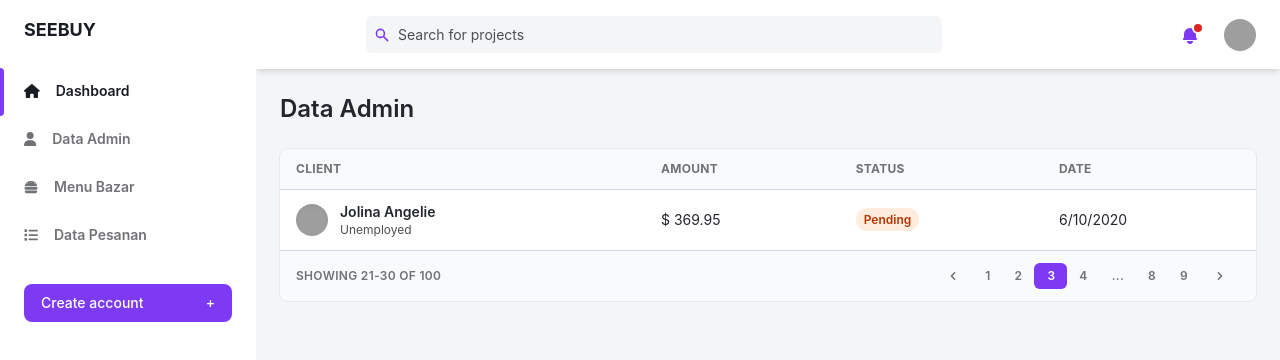
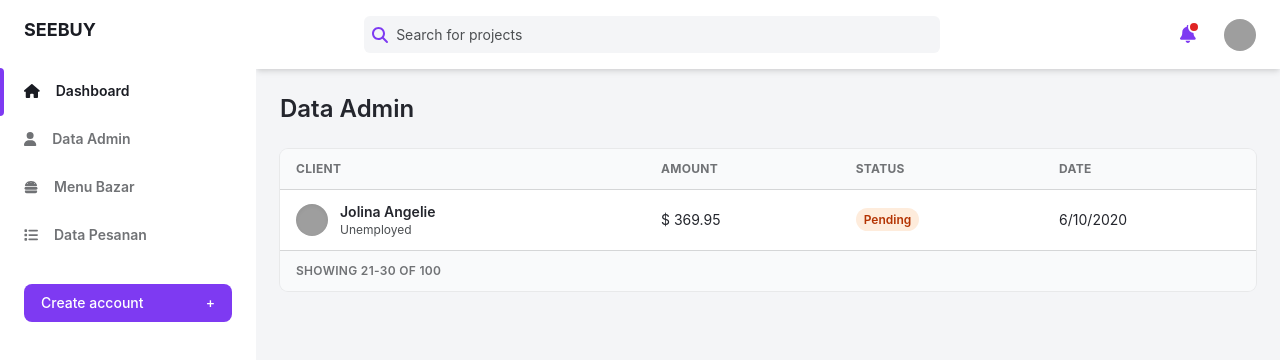
Before and after one commit to fandi-ahmad/seebuy-frontend, a React (Create React App) app: page /data-admin in a window 1280 px wide. Shown: the top 360 px of the page. Built offline with nearby package versions, Linux system fonts and the light colour scheme; grey boxes are pictures that could not be loaded.

Commit message:
Repair code

```diff
--- a/src/api/MenuBazar.js
+++ b/src/api/MenuBazar.js
@@ -27,7 +27,7 @@ export const UpdateBazar = (id, data) => {
 }
 
 export const DeleteBazar = (id) => {
-    return axios.delete(`${apiUrl}/deletr/${id}`)
+    return axios.delete(`${apiUrl}/delete/${id}`)
     .then(response => response.data)
     .catch(error => {
         throw error;
--- a/src/components/Navbar.js
+++ b/src/components/Navbar.js
@@ -1,3 +1,5 @@
+import { faBell } from '@fortawesome/free-solid-svg-icons'
+import { FontAwesomeIcon } from '@fortawesome/react-fontawesome'
 import React from 'react'
 import SearchInput from './inputs/SearchInput'
 
@@ -5,21 +7,15 @@ export const Navbar = () => {
     return (
         <header className="z-10 py-4 bg-white shadow-md ">
             <div className="container flex items-center justify-between h-full px-6 mx-auto text-purple-600">
-                <button className="p-1 mr-5 -ml-1 rounded-md md:hidden focus:outline-none focus:shadow-outline-purple" aria-label="Menu">
-                    <svg className="w-6 h-6" aria-hidden="true" fill="currentColor" viewBox="0 0 20 20" >
-                        <path fill-rule="evenodd" d="M3 5a1 1 0 011-1h12a1 1 0 110 2H4a1 1 0 01-1-1zM3 10a1 1 0 011-1h12a1 1 0 110 2H4a1 1 0 01-1-1zM3 15a1 1 0 011-1h12a1 1 0 110 2H4a1 1 0 01-1-1z" clip-rule="evenodd"></path>
-                    </svg>
-                </button>
+
                 {/* <!-- Search input --> */}
                 <SearchInput />
                 <ul className="flex items-center flex-shrink-0 space-x-6">
 
                     <li className="dropdown dropdown-end cursor-pointer">
-                        <button className="relative align-middle rounded-md focus:outline-none focus:shadow-outline-purple" tabIndex={0}>
-                            <svg className="w-5 h-5" aria-hidden="true" fill="currentColor" viewBox="0 0 20 20" >
-                                <path d="M10 2a6 6 0 00-6 6v3.586l-.707.707A1 1 0 004 14h12a1 1 0 00.707-1.707L16 11.586V8a6 6 0 00-6-6zM10 18a3 3 0 01-3-3h6a3 3 0 01-3 3z"></path>
-                            </svg>
-                            <span aria-hidden="true" className="absolute top-0 right-0 inline-block w-3 h-3 transform translate-x-1 -translate-y-1 bg-red-600 border-2 border-white rounded-full" ></span>
+                        <button className="relative align-middle px-1 text-lg rounded-md focus:outline-none focus:shadow-outline-purple" tabIndex={0}>
+                            <FontAwesomeIcon icon={faBell} />
+                            <span className="absolute m-1 top-0 right-0 inline-block w-3 h-3 transform translate-x-1 -translate-y-1 bg-red-600 border-2 border-white rounded-full" ></span>
                         </button>
                         <ul tabIndex={0} className="dropdown-content menu p-2 shadow bg-white border-gray-100 text-gray-600 rounded-lg w-52">
                             <li className='font-semibold'><a>Item 1.1</a></li>
@@ -30,7 +26,7 @@ export const Navbar = () => {
                     <li className="dropdown dropdown-end cursor-pointer">
                         <img className="object-cover w-8 h-8 rounded-full"
                             src="https://images.unsplash.com/photo-1502378735452-bc7d86632805?ixlib=rb-0.3.5&q=80&fm=jpg&crop=entropy&cs=tinysrgb&w=200&fit=max&s=aa3a807e1bbdfd4364d1f449eaa96d82"
-                            alt="" aria-hidden="true" tabIndex={1}
+                            alt="" tabIndex={1}
                         />
                         <ul tabIndex={1} className="dropdown-content menu p-2 shadow bg-white border-gray-100 text-gray-600 rounded-lg w-52">
                             <li className='font-semibold'><a>Item 2.1</a></li>
--- a/src/components/Pagination.js
+++ b/src/components/Pagination.js
@@ -4,89 +4,7 @@ export const Pagination = () => {
     return (
         <span className="flex col-span-4 mt-2 sm:mt-auto sm:justify-end">
             <nav aria-label="Table navigation">
-                <ul className="inline-flex items-center">
-                <li>
-                    <button
-                    className="px-3 py-1 rounded-md rounded-l-lg focus:outline-none focus:shadow-outline-purple"
-                    aria-label="Previous"
-                    >
-                    <svg
-                        aria-hidden="true"
-                        className="w-4 h-4 fill-current"
-                        viewBox="0 0 20 20"
-                    >
-                        <path
-                        d="M12.707 5.293a1 1 0 010 1.414L9.414 10l3.293 3.293a1 1 0 01-1.414 1.414l-4-4a1 1 0 010-1.414l4-4a1 1 0 011.414 0z"
-                        clip-rule="evenodd"
-                        fill-rule="evenodd"
-                        ></path>
-                    </svg>
-                    </button>
-                </li>
-                <li>
-                    <button
-                    className="px-3 py-1 rounded-md focus:outline-none focus:shadow-outline-purple"
-                    >
-                    1
-                    </button>
-                </li>
-                <li>
-                    <button
-                    className="px-3 py-1 rounded-md focus:outline-none focus:shadow-outline-purple"
-                    >
-                    2
-                    </button>
-                </li>
-                <li>
-                    <button
-                    className="px-3 py-1 text-white transition-colors duration-150 bg-purple-600 border border-r-0 border-purple-600 rounded-md focus:outline-none focus:shadow-outline-purple"
-                    >
-                    3
-                    </button>
-                </li>
-                <li>
-                    <button
-                    className="px-3 py-1 rounded-md focus:outline-none focus:shadow-outline-purple"
-                    >
-                    4
-                    </button>
-                </li>
-                <li>
-                    <span className="px-3 py-1">...</span>
-                </li>
-                <li>
-                    <button
-                    className="px-3 py-1 rounded-md focus:outline-none focus:shadow-outline-purple"
-                    >
-                    8
-                    </button>
-                </li>
-                <li>
-                    <button
-                    className="px-3 py-1 rounded-md focus:outline-none focus:shadow-outline-purple"
-                    >
-                    9
-                    </button>
-                </li>
-                <li>
-                    <button
-                    className="px-3 py-1 rounded-md rounded-r-lg focus:outline-none focus:shadow-outline-purple"
-                    aria-label="Next"
-                    >
-                    <svg
-                        className="w-4 h-4 fill-current"
-                        aria-hidden="true"
-                        viewBox="0 0 20 20"
-                    >
-                        <path
-                        d="M7.293 14.707a1 1 0 010-1.414L10.586 10 7.293 6.707a1 1 0 011.414-1.414l4 4a1 1 0 010 1.414l-4 4a1 1 0 01-1.414 0z"
-                        clip-rule="evenodd"
-                        fill-rule="evenodd"
-                        ></path>
-                    </svg>
-                    </button>
-                </li>
-                </ul>
+
             </nav>
         </span>
     )
--- a/src/components/Sidebar.js
+++ b/src/components/Sidebar.js
@@ -45,7 +45,7 @@ export const Sidebar = () => {
                     <div className="px-6 my-6">
                         <button className="flex items-center justify-between w-full px-4 py-2 text-sm font-medium leading-5 text-white transition-colors duration-150 bg-purple-600 border border-transparent rounded-lg active:bg-purple-600 hover:bg-purple-700 focus:outline-none focus:shadow-outline-purple">
                             Create account
-                            <span className="ml-2" aria-hidden="true">+</span>
+                            <span className="ml-2">+</span>
                         </button>
                     </div>
                 </div>
--- a/src/components/inputs/SearchInput.js
+++ b/src/components/inputs/SearchInput.js
@@ -1,13 +1,13 @@
 import React from 'react'
+import { FontAwesomeIcon } from '@fortawesome/react-fontawesome'
+import { faMagnifyingGlass } from '@fortawesome/free-solid-svg-icons'
 
 const SearchInput = () => {
     return (
         <div className="flex justify-center flex-1 lg:mr-32">
             <div className="relative w-full max-w-xl mr-6 focus-within:text-purple-500" >
                 <div className="absolute inset-y-0 flex items-center pl-2">
-                    <svg className="w-4 h-4" aria-hidden="true" fill="currentColor" viewBox="0 0 20 20" >
-                        <path fill-rule="evenodd" d="M8 4a4 4 0 100 8 4 4 0 000-8zM2 8a6 6 0 1110.89 3.476l4.817 4.817a1 1 0 01-1.414 1.414l-4.816-4.816A6 6 0 012 8z" clip-rule="evenodd"></path>
-                    </svg>
+                    <FontAwesomeIcon icon={faMagnifyingGlass} />
                 </div>
                 <input className="w-full pl-8 pr-2 text-sm text-gray-700 placeholder-gray-600 bg-gray-100 border-0 rounded-md  focus:placeholder-gray-500 focus:bg-white focus:border-purple-300 focus:outline-none focus:shadow-outline-purple form-input"
                 type="text" placeholder="Search for projects" aria-label="Search" />
```
